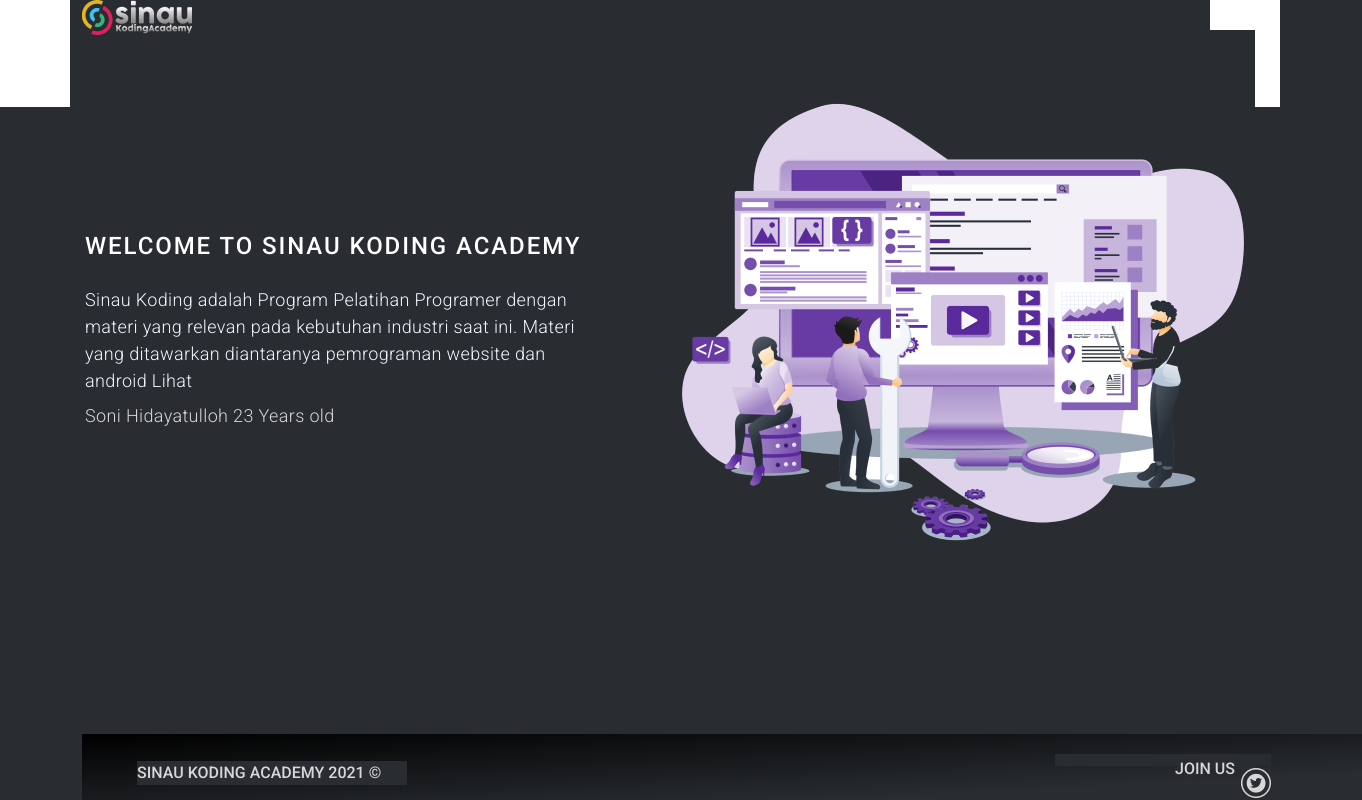
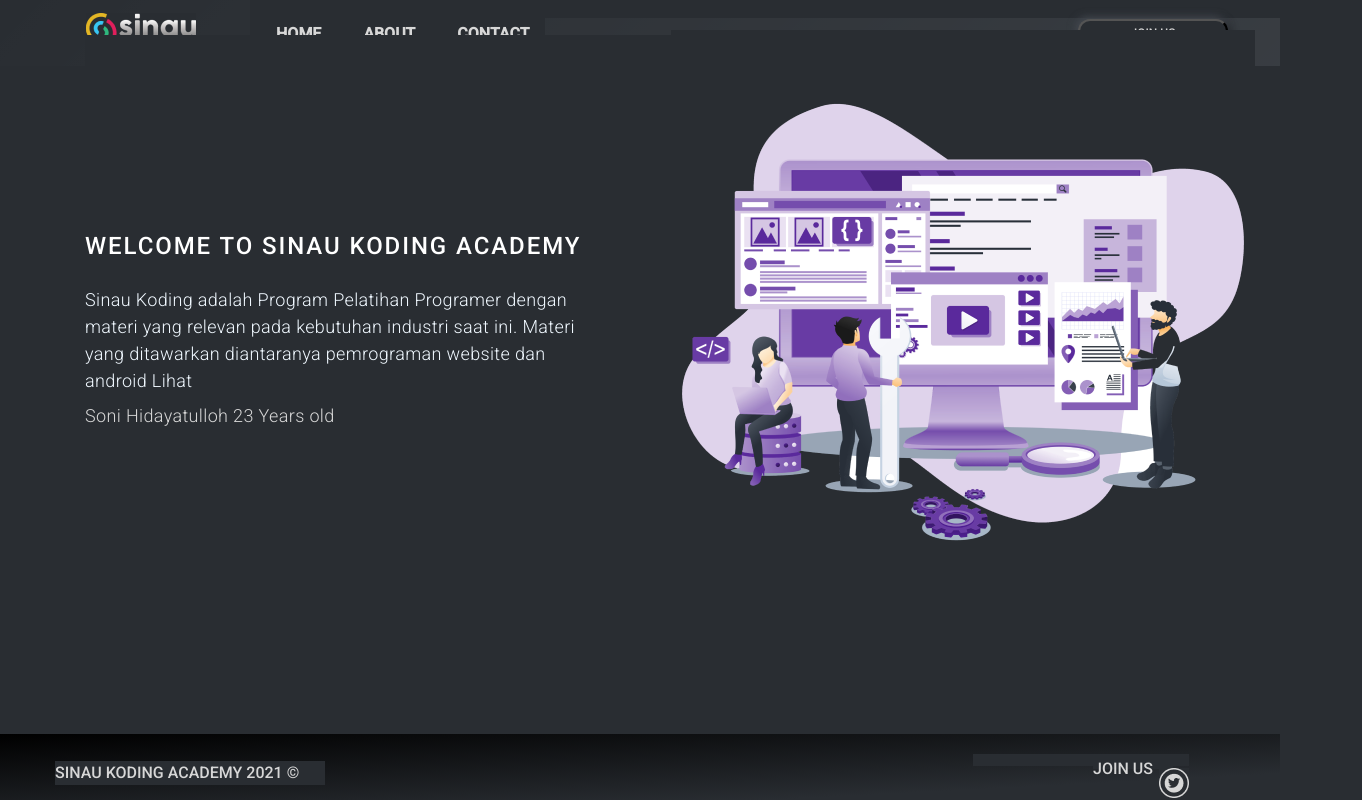
Before and after one commit to Nii797/SINAU-KODING-FE, a Vue app: page / in a window 1280 px wide. Shown: the whole page, 1362 px wide, since content can reach past the window. Built offline with nearby package versions, Linux system fonts and the light colour scheme.

Commit message:
update Data and home dinamic css

```diff
--- a/src/view/Data.vue
+++ b/src/view/Data.vue
@@ -8,6 +8,16 @@
             </div>
         </div>
 
+        <button type="button" class="btn btn-primary">Primary</button>
+        <button type="button" class="btn btn-secondary">Secondary</button>
+        <button type="button" class="btn btn-success">Success</button>
+        <button type="button" class="btn btn-danger">Danger</button>
+        <button type="button" class="btn btn-warning">Warning</button>
+        <button type="button" class="btn btn-info">Info</button>
+        <button type="button" class="btn btn-light">Light</button>
+        <button type="button" class="btn btn-dark">Dark</button>
+
+        <button type="button" class="btn btn-link">Link</button>
 
         <h3>Vue Data</h3>
         <br>
--- a/src/view/Home.vue
+++ b/src/view/Home.vue
@@ -1,6 +1,6 @@
 <template>
-    <div class="container">
-        <header>
+    <div class="">
+        <header class="header">
             <router-link to="/"><img src="../assets/img/Sinau-Coding-1.png" alt="Logo"></router-link>
             <ul>
                 <li><router-link to="/" class="active">home</router-link></li>
```
